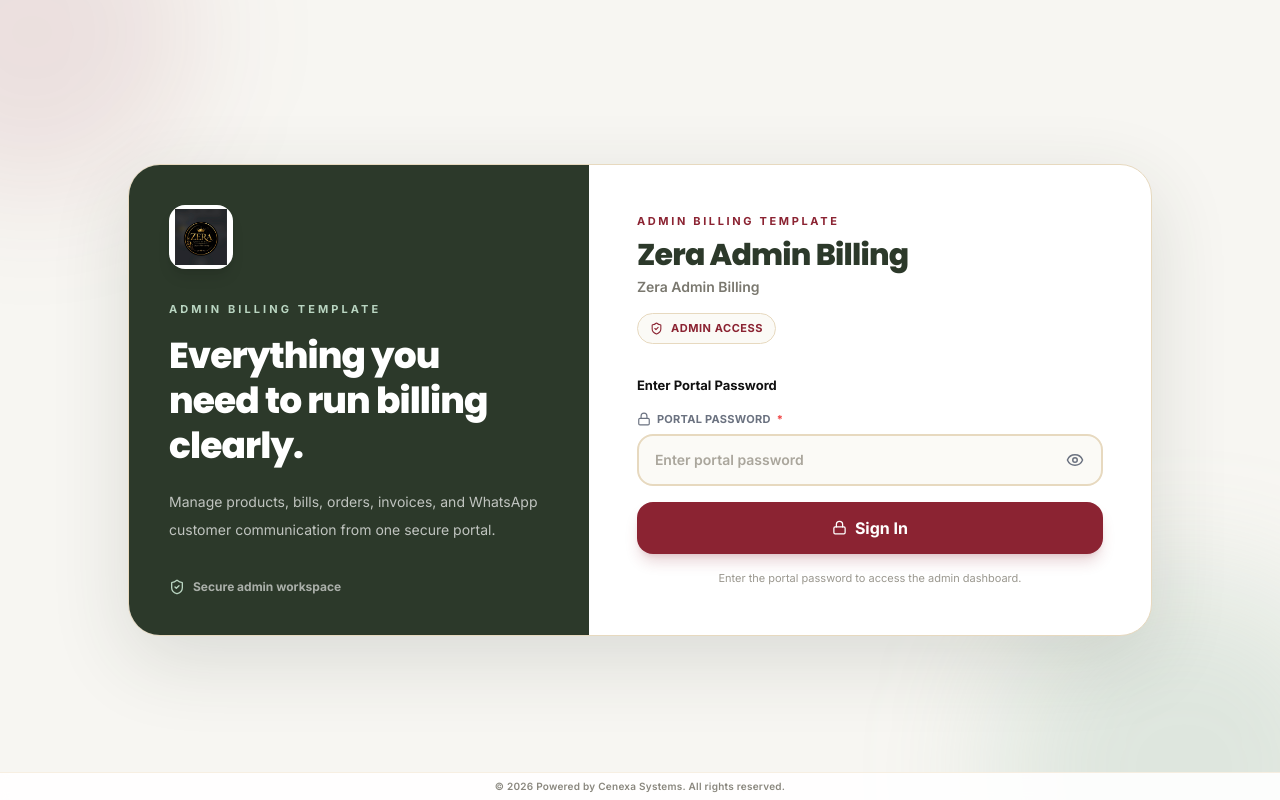
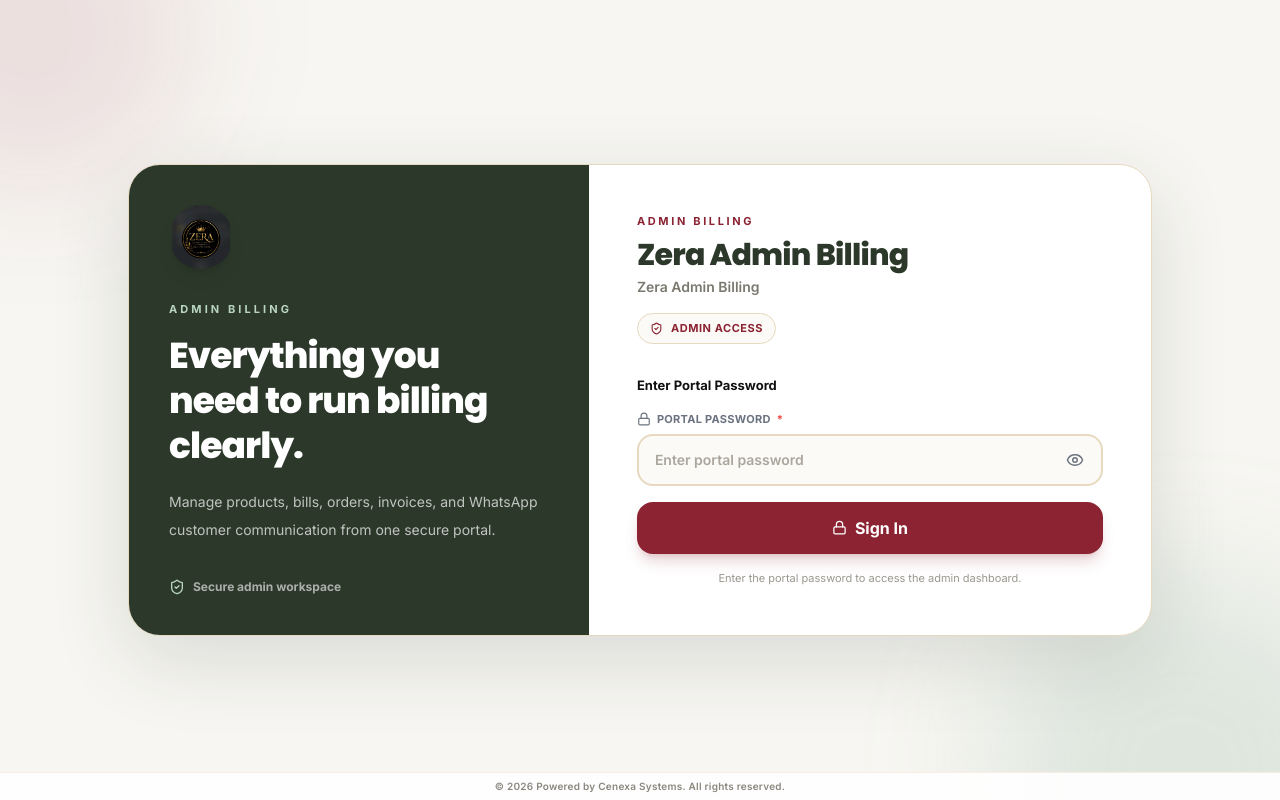
Before and after one commit to sanjayrockerz/KFC-Billing-system, a React (Vite) app in the folder naatu-shop/: page /admin-login in a window 1280 px wide. Built offline with nearby package versions, Linux system fonts and the light colour scheme; no server answers; the database is empty.

Commit message:
Remove 'Template' from brand subtitle and fix login page logo to show circular Zera logo without white box

```diff
--- a/naatu-shop/src/lib/brand.ts
+++ b/naatu-shop/src/lib/brand.ts
@@ -1,6 +1,6 @@
 export const BRAND_EN = 'Zera Admin Billing'
 export const BRAND_TA = 'Zera Admin Billing'
-export const BRAND_SUBTITLE = 'Admin Billing Template'
+export const BRAND_SUBTITLE = 'Admin Billing'
 
 export const BRAND_PRIMARY_PHONE_DISPLAY = '+91 9342489391'
 export const BRAND_PRIMARY_PHONE_E164 = '919342489391'
--- a/naatu-shop/src/pages/AdminLogin.tsx
+++ b/naatu-shop/src/pages/AdminLogin.tsx
@@ -39,7 +39,7 @@
       <div className="relative grid w-full max-w-5xl overflow-hidden rounded-[32px] border border-[#E7D9BF] bg-white shadow-[0_24px_80px_rgba(44,57,42,0.14)] lg:grid-cols-[0.9fr_1.1fr]">
         <div className="hidden flex-col justify-between bg-[#2C392A] p-10 text-white lg:flex">
           <div>
-            <div className="mb-8 flex h-16 w-16 items-center justify-center overflow-hidden rounded-2xl bg-white shadow-lg"><img src="/logo.png" alt={`${BRAND_EN} logo`} className="h-full w-full object-contain p-1" /></div>
+            <div className="mb-8"><img src="/logo.png" alt={`${BRAND_EN} logo`} className="h-16 w-16 rounded-full object-contain drop-shadow-lg" /></div>
             <p className="text-[11px] font-black uppercase tracking-[0.28em] text-[#B9D5C1]">{BRAND_SUBTITLE}</p>
             <h2 className="mt-4 max-w-xs text-4xl font-black leading-tight tracking-tight">Everything you need to run billing clearly.</h2>
             <p className="mt-5 max-w-sm text-sm leading-7 text-white/70">Manage products, bills, orders, invoices, and WhatsApp customer communication from one secure portal.</p>
```
